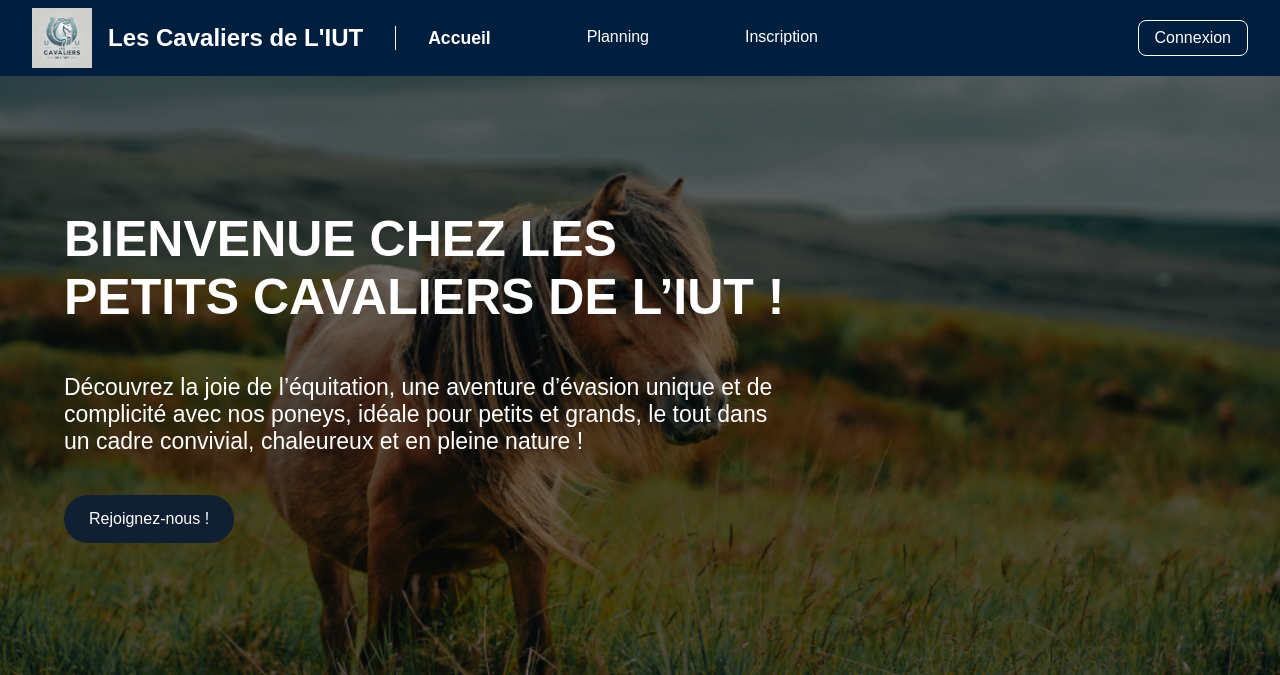
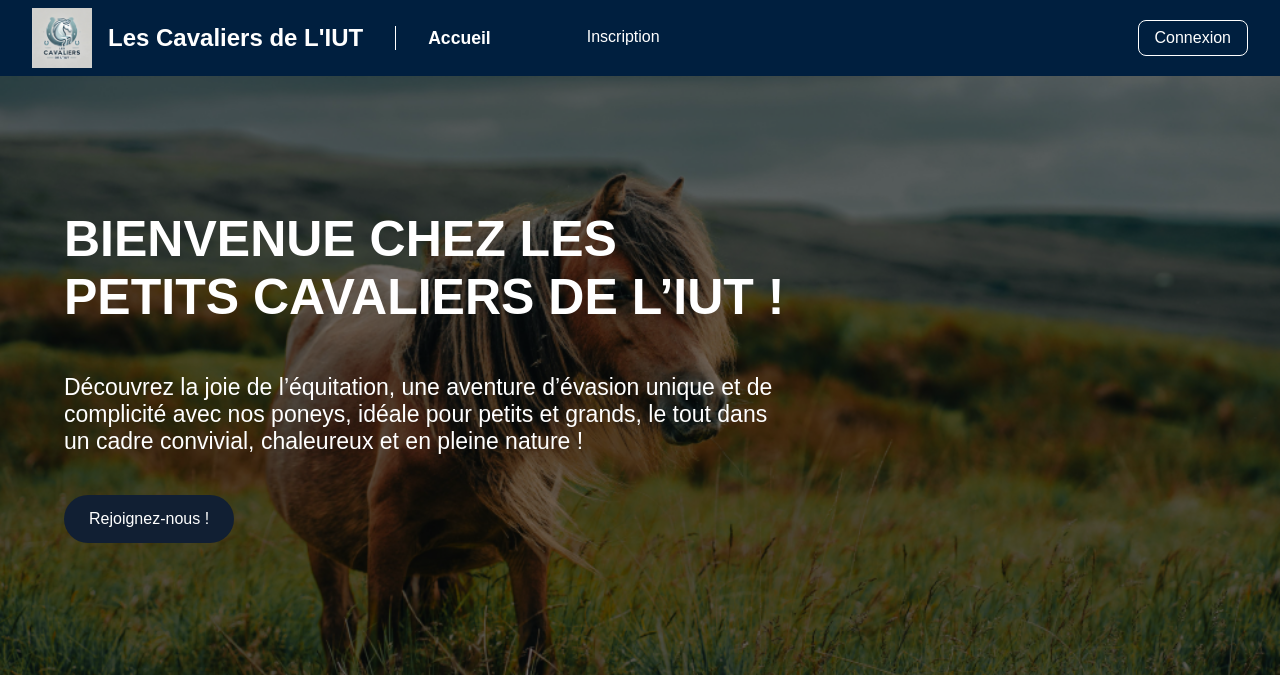
Before and after one commit to alexisnisol/SAE3.02-BDWeb, a PHP site: page / in a window 1280 px wide. Shown: the top 675 px of the page. Run offline with PHP 8.4, Linux system fonts and the light colour scheme.

Commit message:
Correction header

```diff
--- a/src/templates/main.php
+++ b/src/templates/main.php
@@ -32,19 +32,21 @@ use App\Controllers\Auth\Auth;
             <li><a href="./index.php"
                    class="<?php echo (basename($_SERVER['PHP_SELF']) == 'index.php' && !isset($_GET['action']) || (isset($_GET['action']) && $_GET['action'] == 'home')) ? 'active' : ''; ?>">Accueil</a>
             </li>
-            <li><a href="index.php?action=planning"
-                   class="<?php echo (isset($_GET['action']) && $_GET['action'] == 'planning') ? 'active' : ''; ?>">Planning</a></li>
             <?php
             if (!Auth::isUserLoggedIn()) {
                 ?>
                 <li><a href="index.php?action=register"
-                       class="<?php echo (isset($_GET['action']) && $_GET['action'] == 'register') ? 'active' : ''; ?>">Inscription</a></li>
+                       class="<?php echo (isset($_GET['action']) && $_GET['action'] == 'register') ? 'active' : ''; ?>">Inscription</a>
+                </li>
                 <?php
-            }
-            else{
+            } else {
                 ?>
+                <li><a href="index.php?action=planning"
+                       class="<?php echo (isset($_GET['action']) && $_GET['action'] == 'planning') ? 'active' : ''; ?>">Planning</a>
+                </li>
                 <li><a href="index.php?action=coursReserver"
-                       class="<?php echo (isset($_GET['action']) && $_GET['action'] == 'coursReserver') ? 'active' : ''; ?>"> Mes Cours</a></li>
+                       class="<?php echo (isset($_GET['action']) && $_GET['action'] == 'coursReserver') ? 'active' : ''; ?>">
+                        Mes Cours</a></li>
                 <?php
             }
             ?>
```
